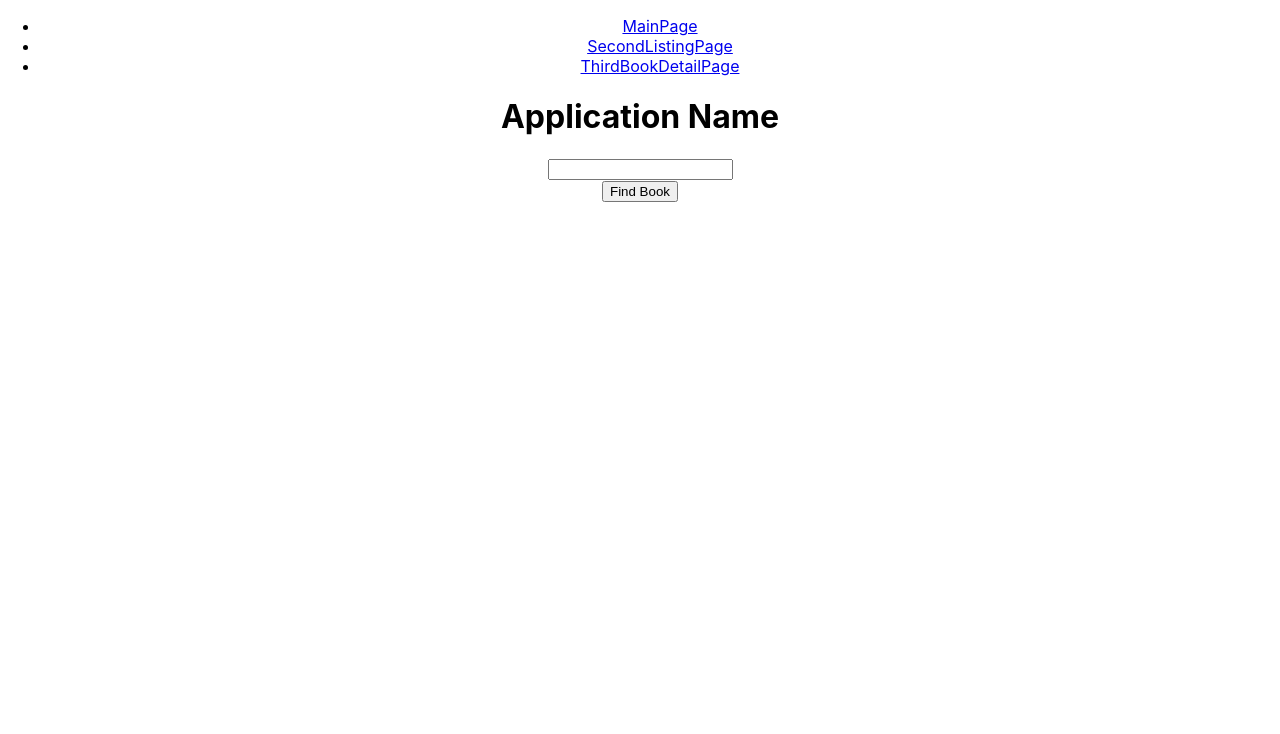
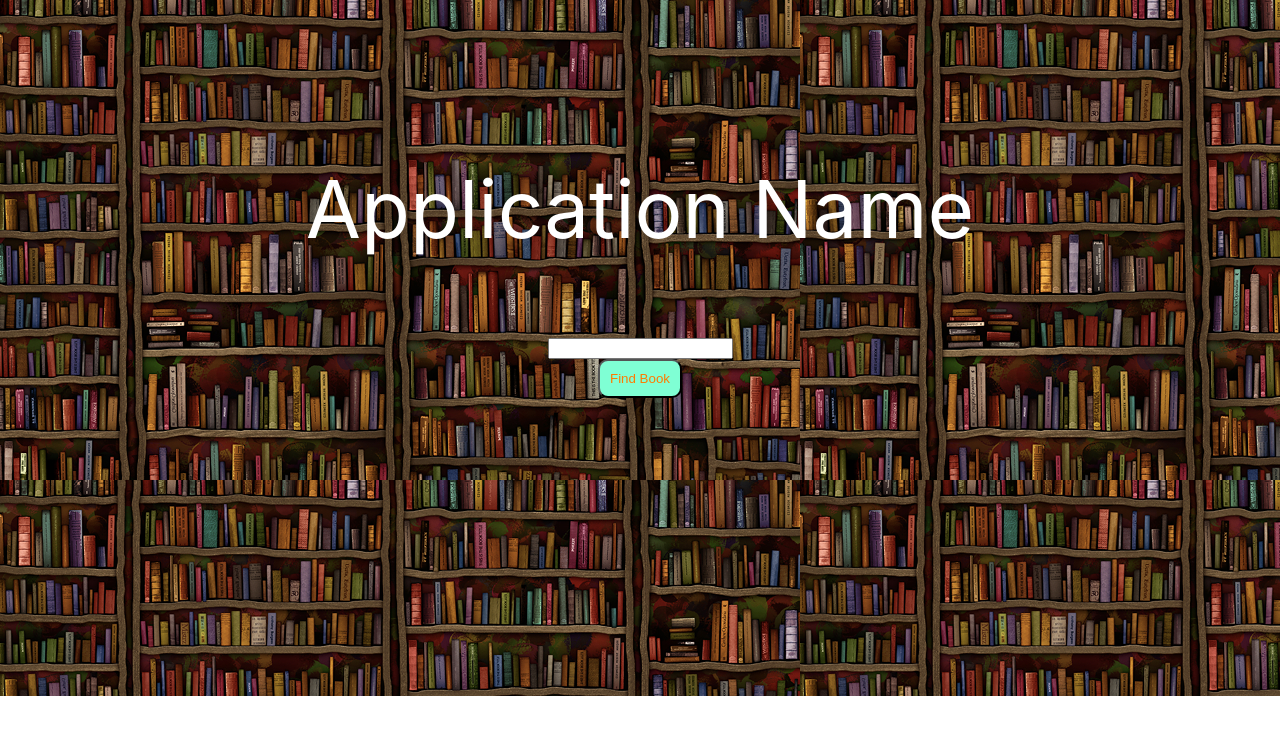
Before and after one commit to Sachin796/BookSearch, a React (Create React App) app: page / in a window 1280 px wide. Shown: the top 734 px of the page. Built offline with nearby package versions, Linux system fonts and the light colour scheme.

Commit message:
styling main page.

```diff
--- a/src/App.css
+++ b/src/App.css
@@ -1,5 +1,14 @@
 .App {
   text-align: center;
+
+}
+body {
+  margin: 0;
+  font-family: -apple-system, BlinkMacSystemFont, 'Segoe UI', 'Roboto', 'Oxygen',
+    'Ubuntu', 'Cantarell', 'Fira Sans', 'Droid Sans', 'Helvetica Neue',
+    sans-serif;
+  -webkit-font-smoothing: antialiased;
+  -moz-osx-font-smoothing: grayscale;
 }
 
 .App-logo {
@@ -36,6 +45,24 @@
     transform: rotate(360deg);
   }
 }
+
+#appName{
+  color: #ffffff;
+  font-size: 80px;
+  padding-top: 20vh;
+  padding-bottom: 10vh;
+}
+
+input[type='text']:hover {
+  -moz-box-shadow: 0px 0px 4px #ffffff;
+  -webkit-box-shadow: 0px 0px 4px #ffffff;
+  box-shadow: 0px 0px 4px #ffffff;
+}
+
+input[type='text']:focus {
+  outline: none !important;
+}
+
 
 .page3Main{
   max-width: 100%;
@@ -84,3 +111,27 @@
   .page3Main2 { grid-template-columns: 30% 70%; margin: auto; width: 75%;margin-top: 10px;}
   .page3Div3 {height: 35rem;}
 }
+
+/* MAIN PAGE CSS */
+
+.mainDivmainPage{
+  background-image: url('./images/books.jpg');
+  height: 43.5rem;
+}
+
+.mainPageSearchButton{
+  background-color: aquamarine;
+  padding: 10px;
+  border-radius: 10px;
+  color: rgb(255, 123, 0);
+}
+
+.mainPageSearchButton:hover {
+  -moz-box-shadow: 0px 0px 4px #ffffff;
+  -webkit-box-shadow: 0px 0px 4px #ffffff;
+  box-shadow: 0px 0px 4px #ffffff;
+}
+
+#mainPageInput{
+
+}
--- a/src/App.js
+++ b/src/App.js
@@ -13,14 +13,12 @@ import {
 function App() {
   return (
     <div className="App">
-        <header>
-      </header>
-      <body>
 
-      <div>
+
+      {/* <div> */}
         <Router>
-      <div>
-        <nav>
+      {/* <div> */}
+        {/* <nav>
           <ul>
             <li>
               <Link to="/">MainPage</Link>
@@ -32,7 +30,7 @@ function App() {
               <Link to="/thirdBookDetailPage">ThirdBookDetailPage</Link>
             </li>
           </ul>
-        </nav>
+        </nav> */}
 
         <Switch>
           <Route exact path="/">
@@ -45,10 +43,10 @@ function App() {
             <ThirdBookDetailPage />
           </Route>
         </Switch>
-      </div>
+      {/* </div> */}
     </Router>
-        </div>
-      </body>
+        {/* </div> */}
+
     </div>
   );
 }
--- a/src/containers/MainSearchPage/index.js
+++ b/src/containers/MainSearchPage/index.js
@@ -1,6 +1,6 @@
 import React, { useState } from 'react';
 import { useHistory } from 'react-router-dom';
-
+import backImage from "../../images/books.jpg"
 const MainSearchPage = () => {
   const history = useHistory();
 
@@ -19,17 +19,17 @@ const MainSearchPage = () => {
   };
 
   return(
-    <div>
-      <div>
-        <h1>Application Name</h1>
+    <div className="mainDivmainPage">
+      <div id = "appName">
+        <span >Application Name</span>
       </div>
 
       <div>
-        <input type='text' name='bookName' value={bookName} onChange={onBookNameChange} />
+        <input type='text' aria-label="Search Book" aria-required="true" id="mainPageInput" name='bookName' value={bookName} onChange={onBookNameChange} />
       </div>
 
       <div>
-        <button type='button' onClick = {onFindButtonClick}>Find Book</button>
+        <button type='button' className="mainPageSearchButton" onClick = {onFindButtonClick}>Find Book</button>
       </div>
     </div>
   );
```
Also changed, not shown: src/images/books.jpg (added).
